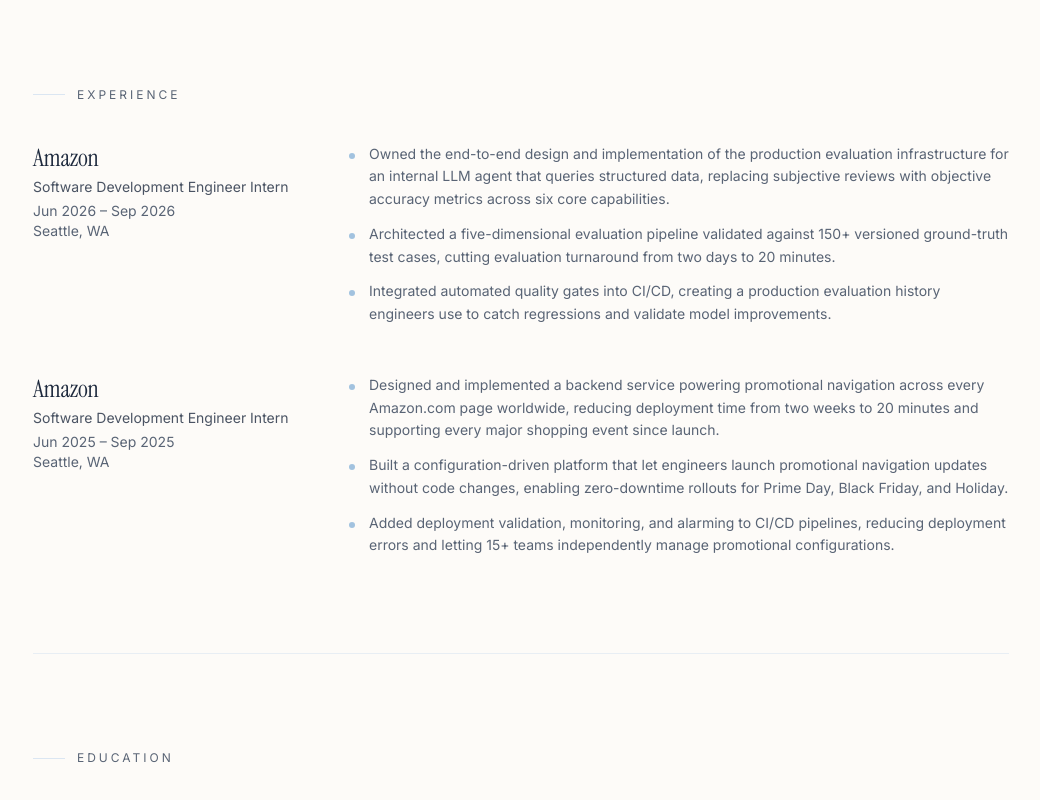
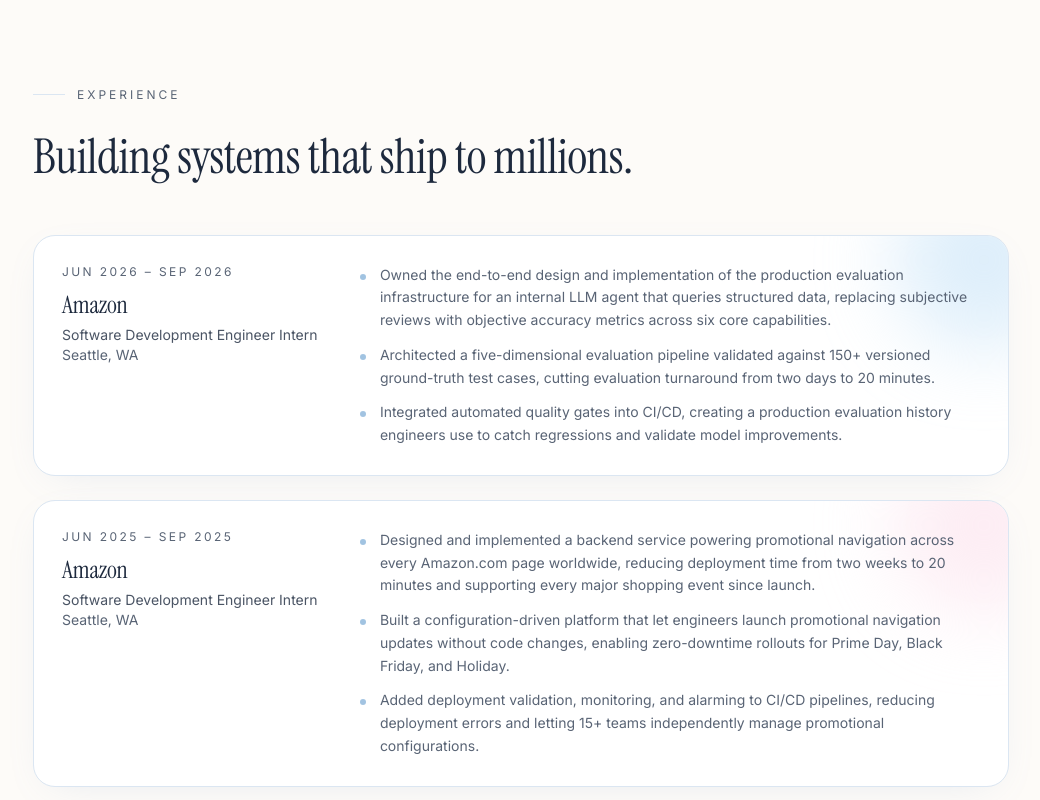
Before and after one commit to vasudhanarayanan/portfolio, a React (Vite) app: page / in a window 1280 px wide. Shown: the part 880-1680 px from the top of the page, without its empty margins (119-1159 px from the left). Built offline with nearby package versions, Linux system fonts and the light colour scheme.

Commit message:
Restyle Experience section as cards matching site theme

```diff
--- a/src/components/portfolio/Portfolio.tsx
+++ b/src/components/portfolio/Portfolio.tsx
@@ -209,16 +209,32 @@
         {/* Experience */}
         <section id="experience" className="border-t border-border/60 py-24">
           <SectionLabel>Experience</SectionLabel>
-          <div className="mt-10 space-y-12">
-            {EXPERIENCE.map((e, i) => (
+          <h2 className="mt-6 max-w-2xl font-display text-4xl leading-tight sm:text-5xl">
+            Building systems that ship to millions.
+          </h2>
+
+          <div className="mt-12 grid gap-6">
+            {EXPERIENCE.map((e, i) => {
+              const tone = i % 2 === 0 ? "sky" : "blush";
+              return (
                 <div
                   key={`${e.company}-${i}`}
-                className="grid gap-4 md:grid-cols-[1fr_2.2fr]"
+                  className="group relative overflow-hidden rounded-3xl border border-border bg-card p-7 transition-all hover:-translate-y-0.5"
+                  style={{ boxShadow: "var(--shadow-soft)" }}
                 >
+                  <div
+                    className="pointer-events-none absolute -right-16 -top-16 h-44 w-44 rounded-full opacity-50 blur-2xl transition-opacity group-hover:opacity-80"
+                    style={{ background: `var(--${tone})` }}
+                  />
+                  <div className="relative grid gap-4 md:grid-cols-[1fr_2.2fr]">
                     <div>
-                  <h3 className="font-display text-2xl leading-tight">{e.company}</h3>
+                      <p className="text-xs uppercase tracking-[0.2em] text-muted-foreground">
+                        {e.period}
+                      </p>
+                      <h3 className="mt-2 font-display text-2xl leading-snug">
+                        {e.company}
+                      </h3>
                       <p className="mt-1 text-sm text-foreground/80">{e.role}</p>
-                  <p className="mt-1 text-sm text-muted-foreground">{e.period}</p>
                       <p className="text-sm text-muted-foreground">{e.location}</p>
                     </div>
                     <ul className="space-y-3">
@@ -232,7 +248,9 @@
                       ))}
                     </ul>
                   </div>
-            ))}
+                </div>
+              );
+            })}
           </div>
         </section>
 
```
Lines whose indentation alone changed are shown as unchanged.
